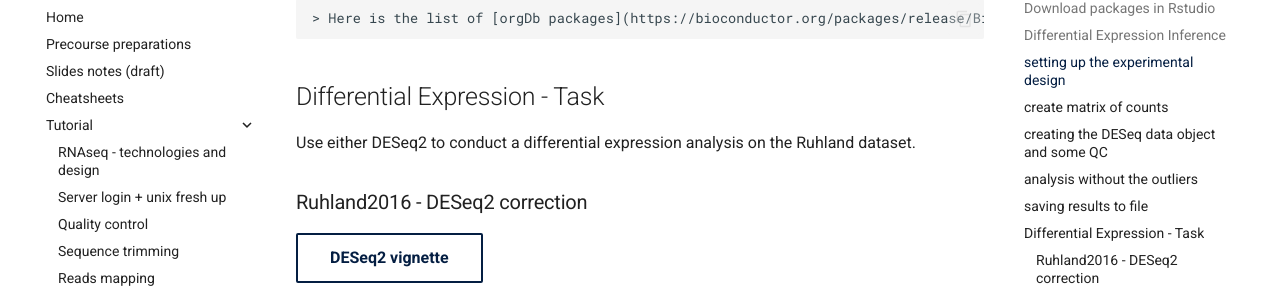
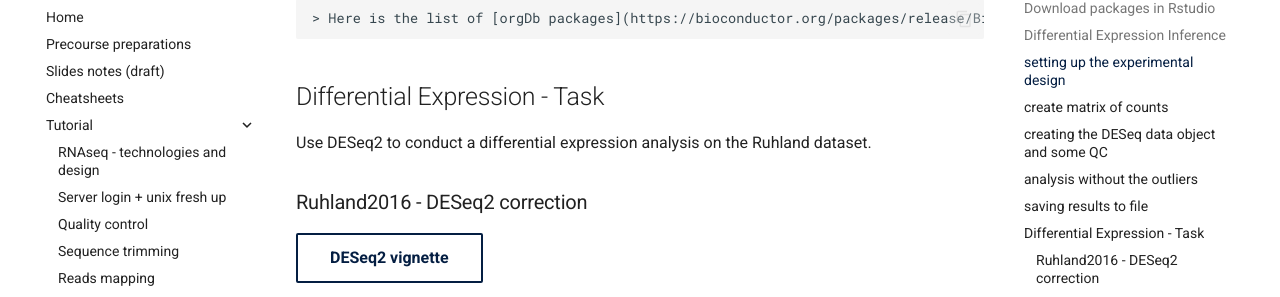
Before and after one commit to NevadaINBRE/rnaseq_tutorial, an MkDocs documentation site: the page built from docs/days/DE.md, in a window 1280 px wide and 900 px high, scrolled down 1905 px. Shown: the part 127-424 px from the top of the window. Built offline with MkDocs 1.6.1 and Material for MkDocs 9.7.7, drawn with Linux system fonts in a browser that asks for light colours; comment, search, counter and statistics services are not loaded; the version menu is left out.

Commit message:
Editing DE

````diff
--- a/docs/days/DE.md
+++ b/docs/days/DE.md
@@ -152,9 +152,6 @@ ENSMUSG00000064341	4046	4098	4031	1	449	515	13	456
 	  design = ~ treatment)
 	dim(dds)
 	```
-	<!-- ```
-	[1] 37  8
-	``` -->
 
 
 	We perform the estimation of dispersions
@@ -392,7 +389,7 @@ ENSMUSG00000064341	4046	4098	4031	1	449	515	13	456
 
 ## Differential Expression - Task
 
-Use either DESeq2 to conduct a differential expression analysis on the Ruhland dataset.
+Use DESeq2 to conduct a differential expression analysis on the Ruhland dataset.
 
 
 
````
